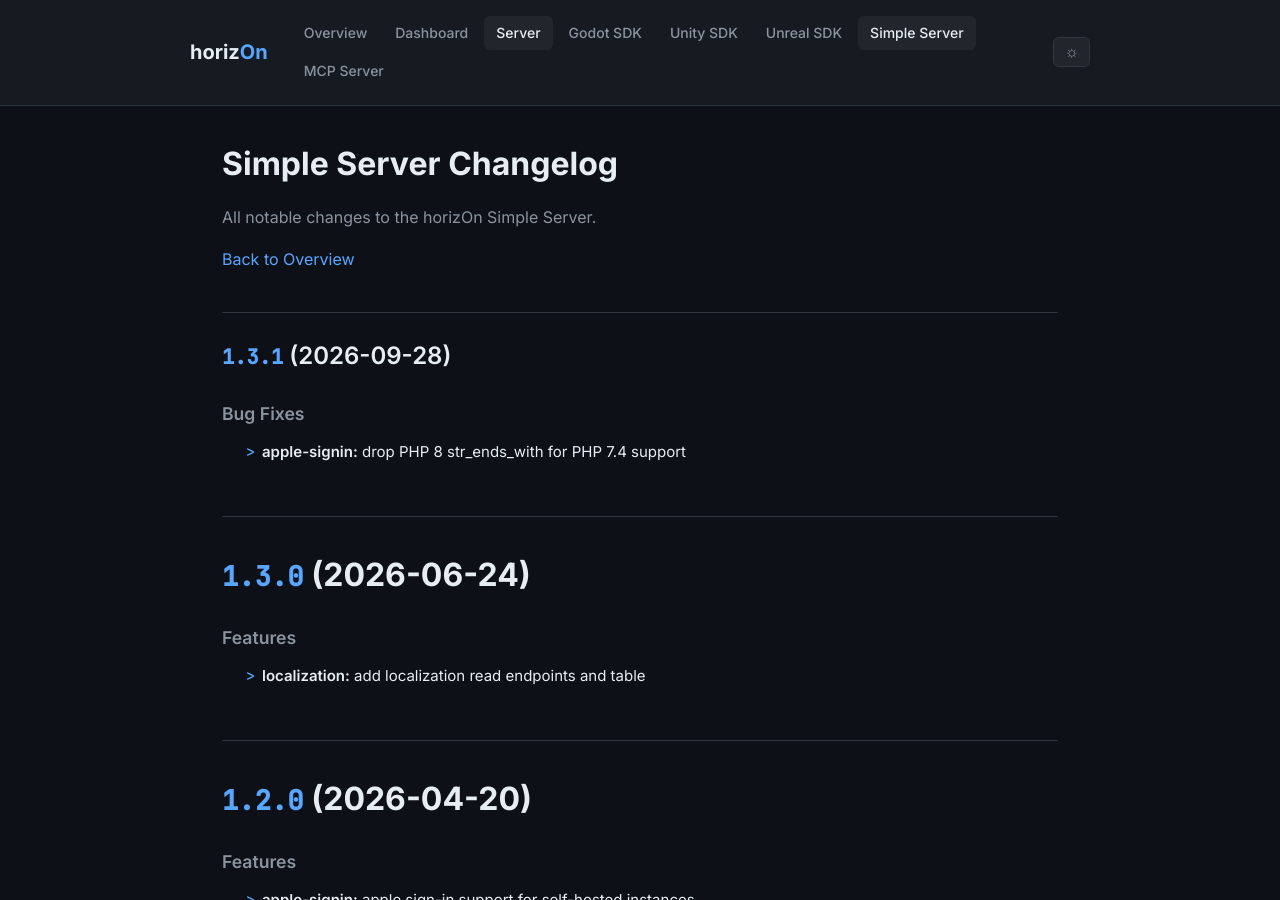
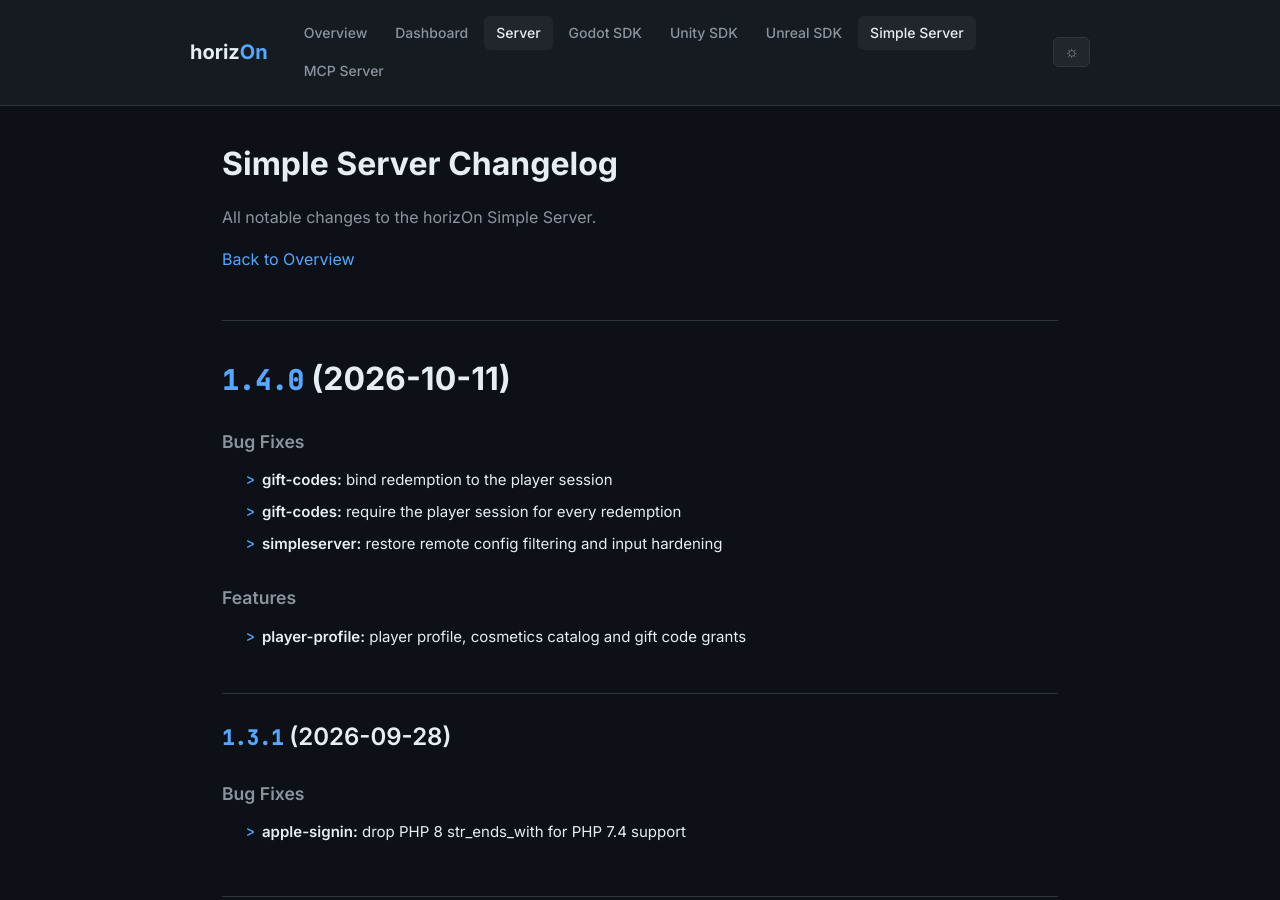
Before and after one commit to ProjectMakersDE/horizOn-Changelog, a Jekyll site: the page built from simple-server-changelog.md, in a window 1280 px wide and 900 px high. Built offline with Jekyll 4.4.1, drawn with Linux system fonts in a browser that asks for light colours.

Commit message:
chore: reconcile changelogs

```diff
--- a/simple-server-changelog.md
+++ b/simple-server-changelog.md
@@ -8,6 +8,20 @@ title: Simple Server Changelog
 All notable changes to the horizOn Simple Server.
 
 [Back to Overview](.)
+
+# [1.4.0](https://github.com/ProjectMakersDE/horizOn-simpleServer/compare/v1.3.1...v1.4.0) (2026-10-11)
+
+
+### Bug Fixes
+
+* **gift-codes:** bind redemption to the player session ([26cd3c9](https://github.com/ProjectMakersDE/horizOn-simpleServer/commit/26cd3c98433a28b65718e1a8e2c9250433b47530))
+* **gift-codes:** require the player session for every redemption ([51c96ed](https://github.com/ProjectMakersDE/horizOn-simpleServer/commit/51c96edcb5ccaebd5cae5ecf7b0ccf569bc2fd5d))
+* **simpleserver:** restore remote config filtering and input hardening ([0bed142](https://github.com/ProjectMakersDE/horizOn-simpleServer/commit/0bed14284a718ecc932d10b69ae12da0df96ac96))
+
+
+### Features
+
+* **player-profile:** player profile, cosmetics catalog and gift code grants ([7765d61](https://github.com/ProjectMakersDE/horizOn-simpleServer/commit/7765d61ec470946b88f08503509916d3eec89901))
 
 ## [1.3.1](https://github.com/ProjectMakersDE/horizOn-simpleServer/compare/v1.3.0...v1.3.1) (2026-09-28)
 
```
Also changed, not shown: index.md (+1 -1 lines).
